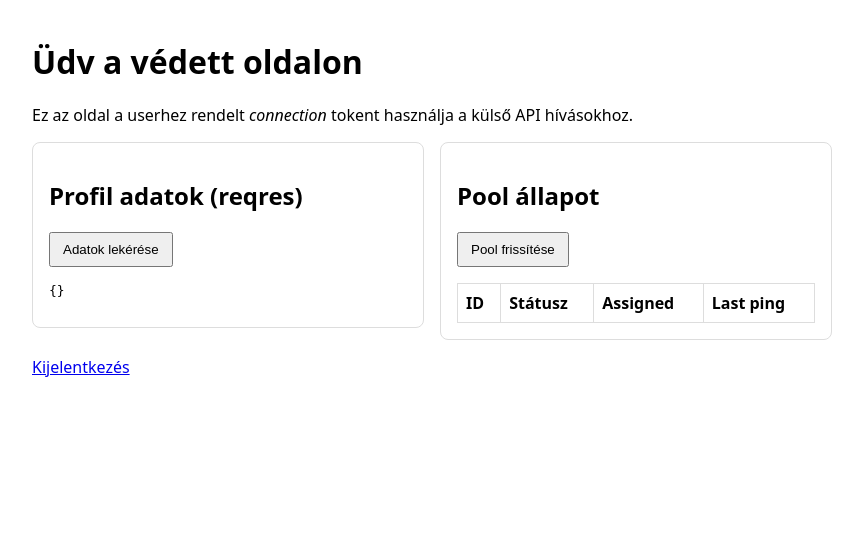
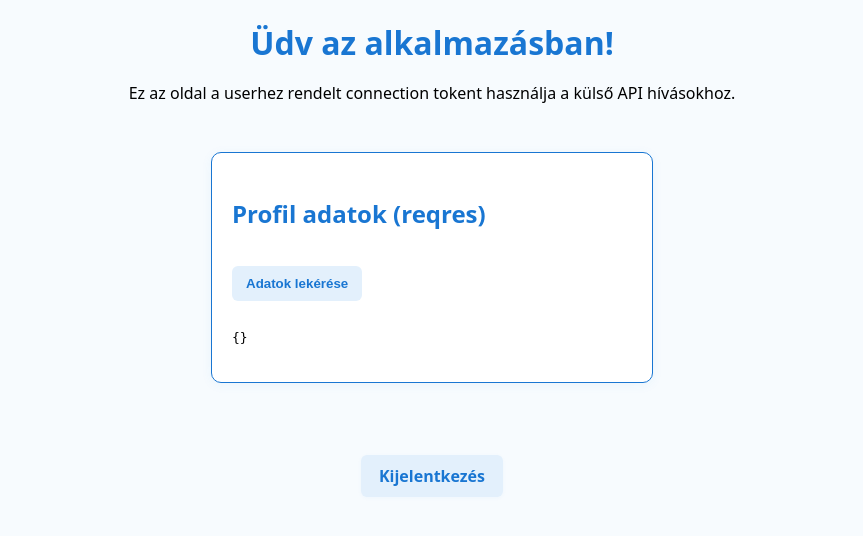
Before and after one commit to davidzagyvaig/full-stack-test-task, a Flask app: template templates/home.html in a window 1280 px wide. Shown: the top 536 px of the page, without its empty margins (208-1071 px from the left). Run offline with Flask 3, Linux system fonts and the light colour scheme; the template is opened without the code that fills it, so the values that code supplies are empty.

Commit message:
Enhanced app structure and logging. Added comments. Updated maintenance thread to handle session cleanup and connection management more effectively. Improved user interface in templates for login and home pages.

```diff
--- a/app/auth.py
+++ b/app/auth.py
@@ -2,13 +2,14 @@ import uuid
 import logging
 from typing import Optional, Dict, Any
 from datetime import timedelta
-from flask import Blueprint, current_app, request, session as flask_session, redirect, url_for, render_template, abort
+from flask import Blueprint, current_app, request, session as flask_session, redirect, url_for, render_template
 from .store import USERS, sessions, sessions_lock, now
 from .pool import pool
 
 logger = logging.getLogger("app")
 auth_bp = Blueprint("auth", __name__)
 
+# Aktuális munkamenet lekérése
 def current_session() -> Optional[Dict[str, Any]]:
     sid = flask_session.get("sid")
     if not sid:
@@ -16,11 +17,13 @@ def current_session() -> Optional[Dict[str, Any]]:
     with sessions_lock:
         return sessions.get(sid)
 
+# Hiányzó munkamenet esetén átirányítás login oldalra
 def require_auth_or_redirect():
     if not current_session():
         return redirect(url_for("auth.login_page"))
     return None
 
+# Idle-timeout check minden kérés előtt
 @auth_bp.before_app_request
 def enforce_idle_timeout():
     s = current_session()
@@ -44,19 +47,28 @@ def enforce_idle_timeout():
     # refresh activity
     s["last_activity"] = now()
 
+# Login oldal megjelenítése
 @auth_bp.get("/")
 def login_page():
+    # Ha már van munkamenet, akkor átirányítás home oldalra
+    s = current_session()
+    if s:
+        return redirect(url_for("views.home_page"))
     msg = request.args.get("msg")
     return render_template("login.html", msg=msg)
 
+# Login kérés kezelése
 @auth_bp.post("/login")
 def do_login():
     username = request.form.get("username", "").strip()
     password = request.form.get("password", "")
+
+    # Hibás felhasználónév vagy jelszó
     if USERS.get(username) != password:
         logger.info(f"login_failed user={username}")
         return render_template("login.html", msg="Hibás felhasználónév vagy jelszó."), 401
 
+    # Felhasználó kapcsolathoz rendelése
     with pool.with_lock():
         conn = pool.pick_least_loaded_online()
         if not conn:
@@ -64,6 +76,7 @@ def do_login():
             return render_template("login.html", msg="Jelenleg nem érhető el kapcsolat, próbáld később."), 503
         pool.assign_user(username, conn)
 
+    # Munkamenet létrehozása
     sid = str(uuid.uuid4())
     with sessions_lock:
         sessions[sid] = {
@@ -77,6 +90,7 @@ def do_login():
     logger.info(f"login_ok user={username} conn_id={conn.id}")
     return redirect(url_for("views.home_page"))
 
+# Kijelentkezés kérés kezelése
 @auth_bp.get("/logout")
 def do_logout():
     s = current_session()
--- a/app/config.py
+++ b/app/config.py
@@ -1,11 +1,13 @@
 import os
 
 class Config:
+    # Secret key
     SECRET_KEY = os.environ.get("SECRET_KEY", "dev-secret-key-change-me")
 
     # Külső API (reqres)
     REQRES_EMAIL = os.environ.get("REQRES_EMAIL", "eve.holt@reqres.in")
     REQRES_PASSWORD = os.environ.get("REQRES_PASSWORD", "cityslicka")
+    REQRES_API_KEY = os.environ.get("REQRES_API_KEY", "reqres-free-v1")
 
     # Időzítések
     SESSION_IDLE_MINUTES = int(os.environ.get("SESSION_IDLE_MINUTES", "20"))
@@ -13,4 +15,5 @@ class Config:
     RECYCLE_INTERVAL_SECONDS = int(os.environ.get("RECYCLE_INTERVAL_SECONDS", str(2 * 60 * 60)))
     RECYCLE_SLEEP_BETWEEN_LOGOUT_LOGIN = int(os.environ.get("RECYCLE_SLEEP_BETWEEN_LOGOUT_LOGIN", "60"))
 
+    # Logfájl elérési útja
     LOG_PATH = os.environ.get("LOG_PATH", "logs/app.log")
--- a/app/views.py
+++ b/app/views.py
@@ -3,6 +3,7 @@ from .auth import require_auth_or_redirect
 
 views_bp = Blueprint("views", __name__)
 
+# Home oldal megjelenítése
 @views_bp.get("/home")
 def home_page():
     redirect_resp = require_auth_or_redirect()
--- a/run.py
+++ b/run.py
@@ -2,6 +2,6 @@ from app import create_app
 
 app = create_app()
 
+# Program indítása
 if __name__ == "__main__":
-    # threaded=True -> több szál, ezért kellett a lockolás
     app.run("0.0.0.0", 5000, debug=False, threaded=True)
--- a/templates/home.html
+++ b/templates/home.html
@@ -2,41 +2,63 @@
 <html>
 <head>
   <meta charset="utf-8"/>
-  <title>Védett oldal</title>
+  <title>Authentikált oldal</title>
   <style>
-    body { font-family: system-ui, sans-serif; max-width: 800px; margin: 40px auto; }
-    .row { display:flex; gap: 16px; align-items:flex-start; }
-    .col { flex:1; border:1px solid #ddd; padding:16px; border-radius:8px; }
-    code { background:#f6f8fa; padding:2px 4px; border-radius:4px; }
-    button { padding:8px 12px; cursor:pointer; }
-    table { border-collapse: collapse; width:100%; }
-    th, td { border:1px solid #ddd; padding:8px; text-align:left; }
-    .muted { color:#666; }
+    body { font-family: system-ui, sans-serif; background: #f7fbfe; text-align: center; }
+    .box {
+      border: 1px solid #1976d2;
+      border-radius: 10px;
+      padding: 24px 20px;
+      margin: 48px auto;
+      width: fit-content;
+      min-width: 400px;
+      background: #fff;
+      box-shadow: 0 2px 12px rgba(30, 136, 229, 0.06);
+      display: flex;
+      flex-direction: column;
+      align-items: start;
+      text-align: left;
+    }
+    h1 { color: #1976d2; text-align: center; margin-bottom: 18px; }
+    h2 { color: #1976d2; }
+    button {
+      padding: 10px 14px;
+      background: #e3f0fc;
+      color: #1976d2;
+      border: none;
+      border-radius: 6px;
+      font-weight: bold;
+      cursor: pointer;
+      transition: background 0.2s;
+    }
+    button:hover { background: #b6d4fa; }
+    a[href="/logout"] {
+      display: inline-block;
+      margin: 24px auto 0 auto;
+      padding: 10px 18px;
+      background: #e3f0fc;
+      color: #1976d2;
+      border-radius: 6px;
+      text-decoration: none;
+      font-weight: bold;
+      box-shadow: 0 1px 4px rgba(30,136,229,0.04);
+      transition: background 0.2s;
+    }
+    a[href="/logout"]:hover { background: #b6d4fa; }
   </style>
 </head>
 <body>
-  <h1>Üdv a védett oldalon</h1>
-  <p>Ez az oldal a userhez rendelt <em>connection</em> tokent használja a külső API hívásokhoz.</p>
-  <div class="row">
-    <div class="col">
-      <h2>Profil adatok (reqres)</h2>
-      <p><button id="load">Adatok lekérése</button> <span id="status" class="muted"></span></p>
-      <pre id="out">{}</pre>
-    </div>
-    <div class="col">
-      <h2>Pool állapot</h2>
-      <p><button id="pool">Pool frissítése</button></p>
-      <table>
-        <thead><tr><th>ID</th><th>Státusz</th><th>Assigned</th><th>Last ping</th></tr></thead>
-        <tbody id="pool_tbody"></tbody>
-      </table>
-    </div>
+  <h1>Üdv az alkalmazásban!</h1>
+  <p>Ez az oldal a userhez rendelt connection tokent használja a külső API hívásokhoz.</p>
+  <div class="box">
+    <h2>Profil adatok (reqres)</h2>
+    <p><button id="load">Adatok lekérése</button> <span id="status" class="muted"></span></p>
+    <pre id="out">{}</pre>
   </div>
   <p><a href="/logout">Kijelentkezés</a></p>
   <script>
     const out = document.getElementById('out');
     const status = document.getElementById('status');
-    const poolBody = document.getElementById('pool_tbody');
 
     document.getElementById('load').addEventListener('click', async () => {
       status.textContent = " (töltés...)";
@@ -45,14 +67,6 @@
       status.textContent = "";
       out.textContent = JSON.stringify(j, null, 2);
     });
-
-    document.getElementById('pool').addEventListener('click', async () => {
-      const r = await fetch('/api/pool');
-      const j = await r.json();
-      poolBody.innerHTML = j.connections.map(c => (
-        `<tr><td>${c.id}</td><td>${c.status}</td><td>${c.assigned_count}</td><td>${c.last_ping ?? ""}</td></tr>`
-      )).join("");
-    });
   </script>
 </body>
 </html>
```
Also changed, not shown: app/__init__.py (+8 -4 lines), app/api.py (+4 -18 lines), app/maintenance.py (+88 -61 lines), app/pool.py (+17 -11 lines), app/store.py (+4 -3 lines), templates/login.html (+30 -6 lines), tests/reqres.py (added, +5 -0 lines).
